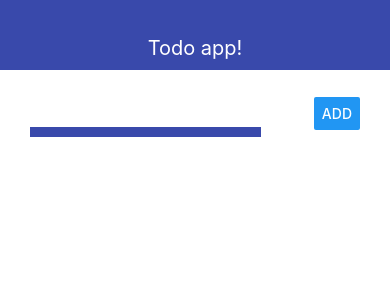
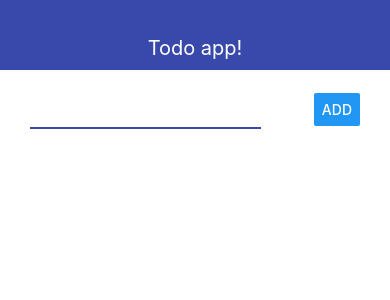
Before and after one commit to armenmkrtchian/rm-todo-app, a React Native app: screen / in a window 390 px wide. Shown: the top 300 px of the page. Built offline with nearby package versions, Linux system fonts and the light colour scheme.

Commit message:
changed borderBottomWidth

```diff
--- a/src/AddTodo.js
+++ b/src/AddTodo.js
@@ -20,7 +20,7 @@ const styles = StyleSheet.create({
         width: '70%',
         padding: 10,
         borderStyle: 'solid',
-        borderBottomWidth: 10,
+        borderBottomWidth: 2,
         borderBottomColor: '#3949ab'
     }
 })
```
